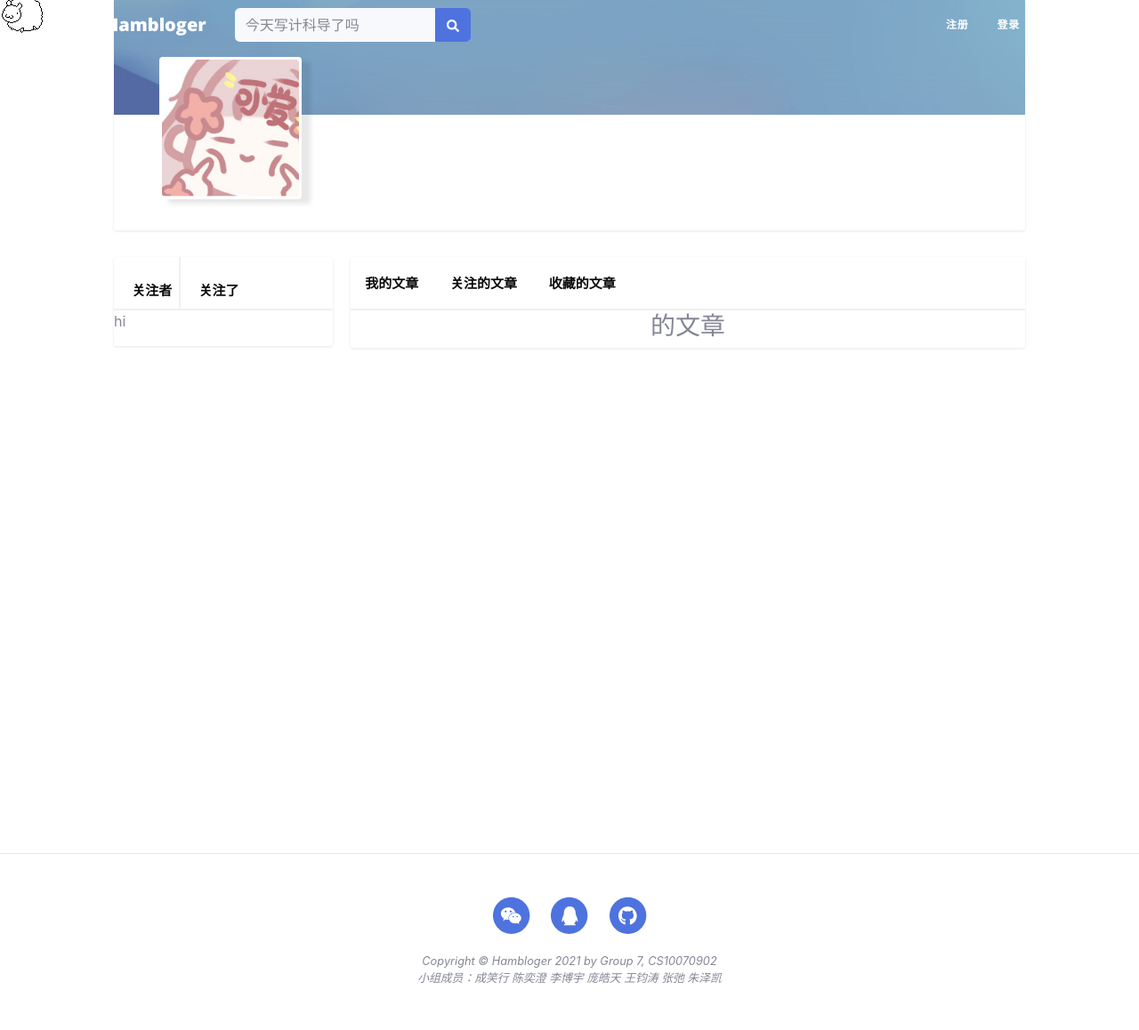
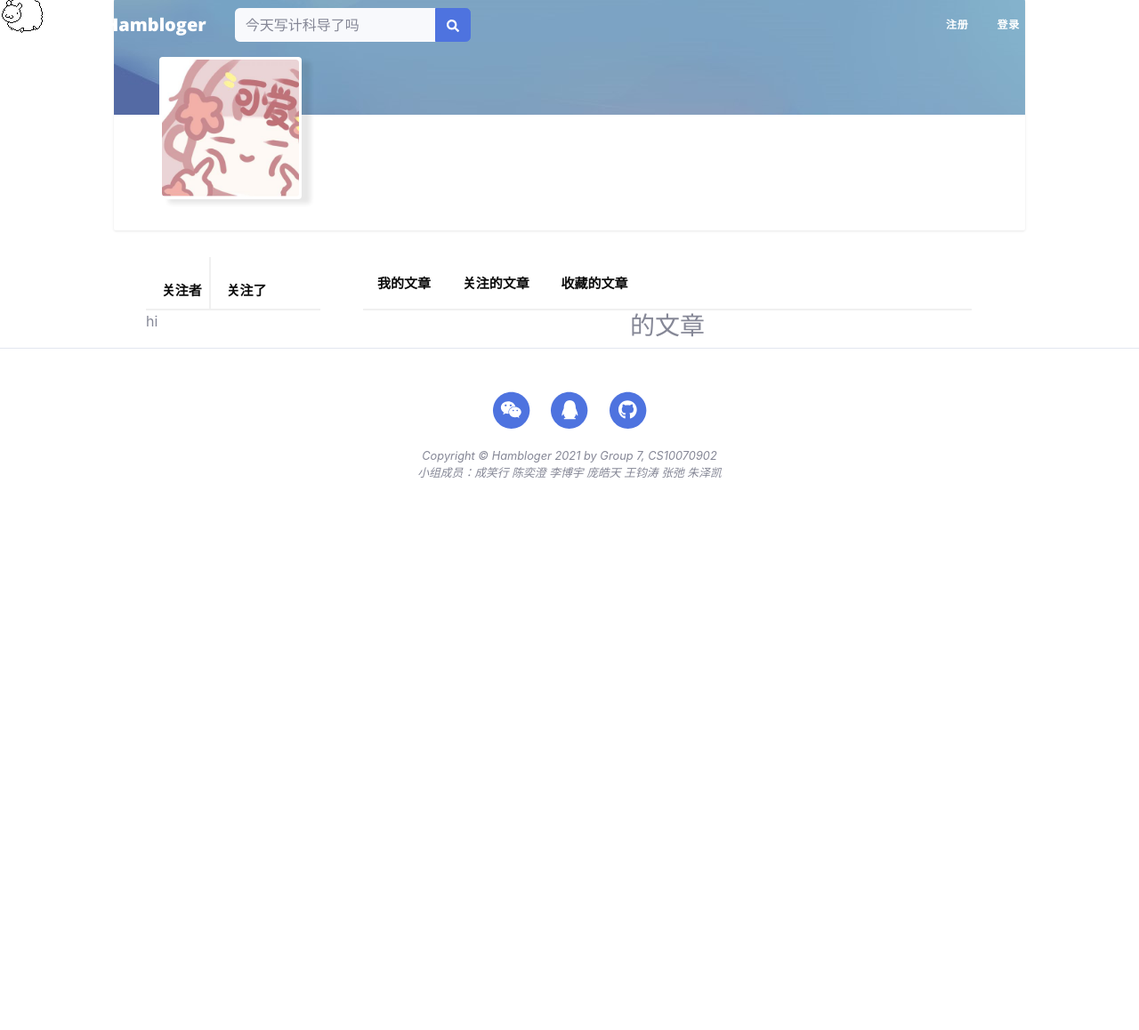
Before and after one commit to vozeo/Hambloger, a Flask app: template app/templates/user.html in a window 1280 px wide. Shown: the part 13-1171 px from the top of the page at 89% size. After the commit the page ends 550 px from the top, so only its background shows below. Run offline with Flask 2, Linux system fonts and the light colour scheme; the template is opened without the code that fills it, so the values that code supplies are empty; some libraries are stand-ins or nearby versions.

Commit message:
Fix user page bugs.

```diff
--- a/app/static/css/user.css
+++ b/app/static/css/user.css
@@ -15,6 +15,7 @@
 }
 
 .user-cover-container {
+    background-image: url('../img/user-bg.jpg');
     background-color: rgb(153, 153, 153);
     border-top-left-radius: 2px;
     border-top-right-radius: 2px;
@@ -115,6 +116,8 @@
 .content-container {
     margin-left: 0;
     height: 700px;
+    position: relative;
+    display: inline-block;
 }
 
 .main-content-container {
@@ -124,11 +127,12 @@
     box-shadow: 0 1px 3px rgba(18, 18, 18, .1);
     border-radius: 2px;
     width: 74%;
+    vertical-align: bottom;
 }
 
 .option-bar {
     background-color: rgb(255, 255, 255);
-    border-bottom: 2px solid rgb(240, 240, 240) ;
+    border-bottom: 2px solid rgb(240, 240, 240);
     height: 60px;
     line-height: 60px;
     list-style-type: none;
@@ -172,6 +176,7 @@
     box-shadow: 0 1px 3px rgba(18, 18, 18, .1);
     border-radius: 2px;
     width: 24%;
+    vertical-align: bottom;
 }
 
 .side-content {
@@ -179,7 +184,7 @@
     margin: 0;
     padding: 0;
     overflow: hidden;
-    border-bottom: 2px solid rgb(240, 240, 240) ;
+    border-bottom: 2px solid rgb(240, 240, 240);
     height: 60px;
     line-height: 60px;
 }
@@ -189,7 +194,7 @@
     float: left;
     font-size: 15px;
     font-weight: 600;
-    border-right: 2px solid rgb(240, 240, 240) ;
+    border-right: 2px solid rgb(240, 240, 240);
 }
 
 .side-content-left-item a {
--- a/app/templates/user.html
+++ b/app/templates/user.html
@@ -4,9 +4,7 @@
 
 <div class="page-container">
     <div class="user-container">
-        <div class="user-cover-container masthead" style="background-image: url('../static/img/user-bg.jpg')">
-
-        </div>
+        <div class="user-cover-container masthead"></div>
         <div class="user-profile-container">
             <div class="user-mask-container">
                 <div class="user-mask">
@@ -35,8 +33,27 @@
             </div>
         </div>
     </div>
-    <div class="content-container">
-        <div class="main-content-container">
+    <div class="container row">
+
+        <div class="container col-3">
+            <ul class="side-content">
+                <li class="side-content-left-item">
+                    <a class="option-link" href="{{ url_for('.followers', username=user.username) }}">
+                        关注者 <span class="badge badge-dark">{{ user.followers.count() - 1 }}</span>
+                    </a>
+                </li>
+                <li class="side-content-right-item">
+                    <a class="option-link" href="{{ url_for('.followed_by', username=user.username) }}">
+                        关注了 <span class="badge badge-dark">{{ user.followed.count() - 1 }}</span>
+                    </a>
+                </li>
+            </ul>
+            <div class="side-content-box">
+                <p>hi</p>
+            </div>
+        </div>
+
+        <div class="container col-9">
             <ul class="option-bar">
                 <li class="option-item">
                     <a class="option-link" href="">
@@ -57,25 +74,7 @@
                 {% include '_posts.html' %}
             </div>
         </div>
-        <div class="side-content-container">
-            <ul class="side-content">
-                <li class="side-content-left-item">
-                    <a class="option-link" href="{{ url_for('.followers', username=user.username) }}">
-                        关注者 <span class="badge badge-dark">{{ user.followers.count() - 1 }}</span>
-                    </a>
-                </li>
-                <li class="side-content-right-item">
-                    <a class="option-link" href="{{ url_for('.followed_by', username=user.username) }}">
-                        关注了 <span class="badge badge-dark">{{ user.followed.count() - 1 }}</span>
-                    </a>
-                </li>
-            </ul>
-            <div class="side-content-box">
-                <p>
-                    hi
-                </p>
-            </div>
-        </div>
+
     </div>
 </div>
 {% endblock %}
```
Also changed, not shown: data-dev.sqlite.
